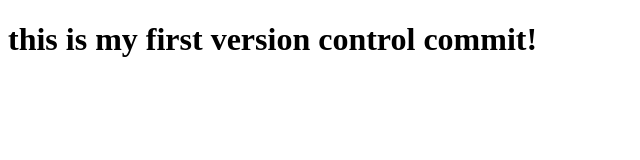
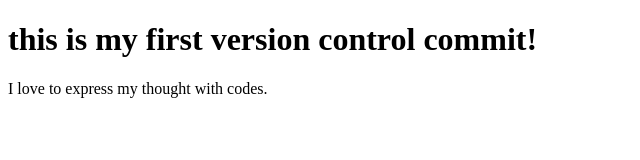
Before and after one commit to Vickie4/Santos-Project-1, a plain HTML site: page index.html in a window 1280 px wide. Shown: the whole page, without its empty margins (0-640 px from the left). Drawn offline with Linux system fonts and the light colour scheme.

Commit message:
Iadded a new paregragh

```diff
--- a/index.html
+++ b/index.html
@@ -8,5 +8,6 @@
 </head>
 <body>
     <h1>this is my first version control commit!</h1>
+    <p>I love to express my thought with codes.</p>
 </body>
 </html>
```
